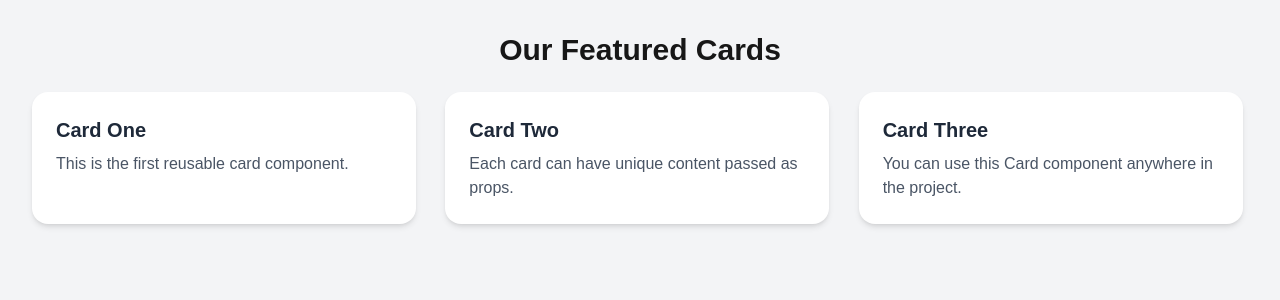
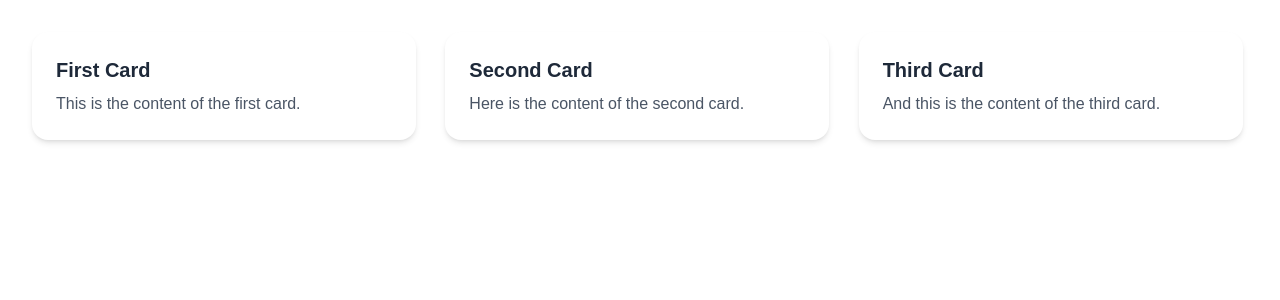
Before and after one commit to pdanyomiportfolio/alx-project-0x02-setup, a Next.js app in the folder alx-project-0x02/: page /home in a window 1280 px wide. Shown: the top 300 px of the page. Built offline with nearby package versions, Linux system fonts and the light colour scheme.

Commit message:
Create a Reusable Card Component

```diff
--- a/alx-project-0x02/components/common/Card.tsx
+++ b/alx-project-0x02/components/common/Card.tsx
@@ -1,5 +1,5 @@
 import React from "react";
-import { CardProps } from "@/interfaces";
+import { type CardProps } from "@/interfaces";
 
 const Card: React.FC<CardProps> = ({ title, content }) => {
   return (
--- a/alx-project-0x02/pages/home.tsx
+++ b/alx-project-0x02/pages/home.tsx
@@ -1,26 +1,27 @@
 import React from "react";
 import Card from "@/components/common/Card";
+import { type CardProps } from "@/interfaces";
 
-export default function HomePage() {
+const Home: React.FC = () => {
+  const cards: CardProps[] = [
+    { title: "First Card", content: "This is the content of the first card." },
+    {
+      title: "Second Card",
+      content: "Here is the content of the second card.",
+    },
+    {
+      title: "Third Card",
+      content: "And this is the content of the third card.",
+    },
+  ];
+
   return (
-    <div className="min-h-screen bg-gray-100 p-8">
-      <h1 className="mb-6 text-3xl font-bold text-center">
-        Our Featured Cards
-      </h1>
-      <div className="grid gap-6 md:grid-cols-2 lg:grid-cols-3">
-        <Card
-          title="Card One"
-          content="This is the first reusable card component."
-        />
-        <Card
-          title="Card Two"
-          content="Each card can have unique content passed as props."
-        />
-        <Card
-          title="Card Three"
-          content="You can use this Card component anywhere in the project."
-        />
-      </div>
+    <div className="p-8 grid grid-cols-1 sm:grid-cols-2 lg:grid-cols-3 gap-6">
+      {cards.map((card, index) => (
+        <Card key={index} title={card.title} content={card.content} />
+      ))}
     </div>
   );
-}
+};
+
+export default Home;
```
